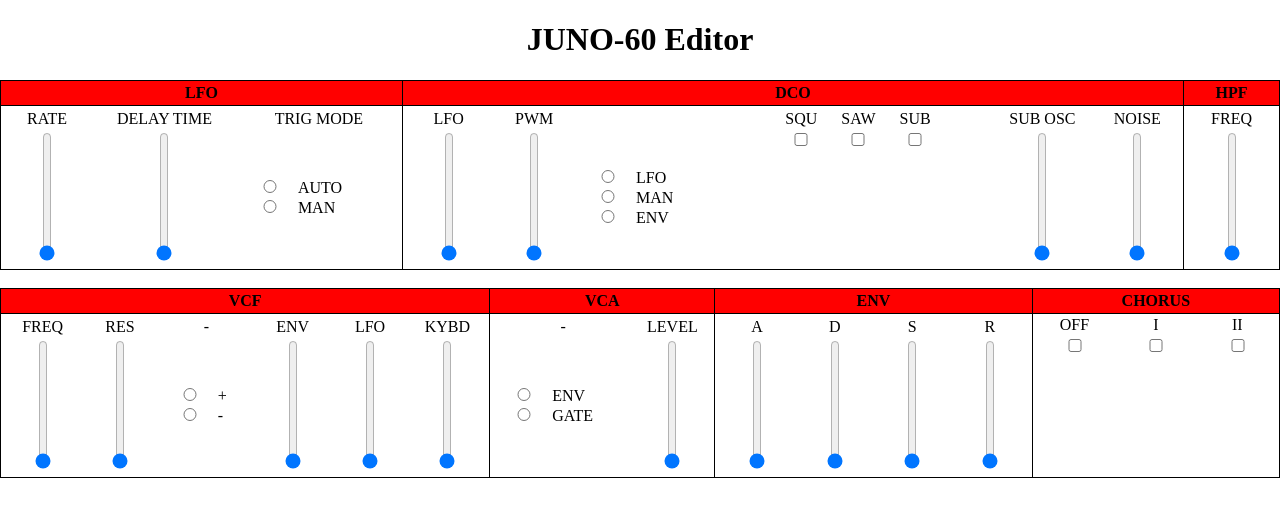
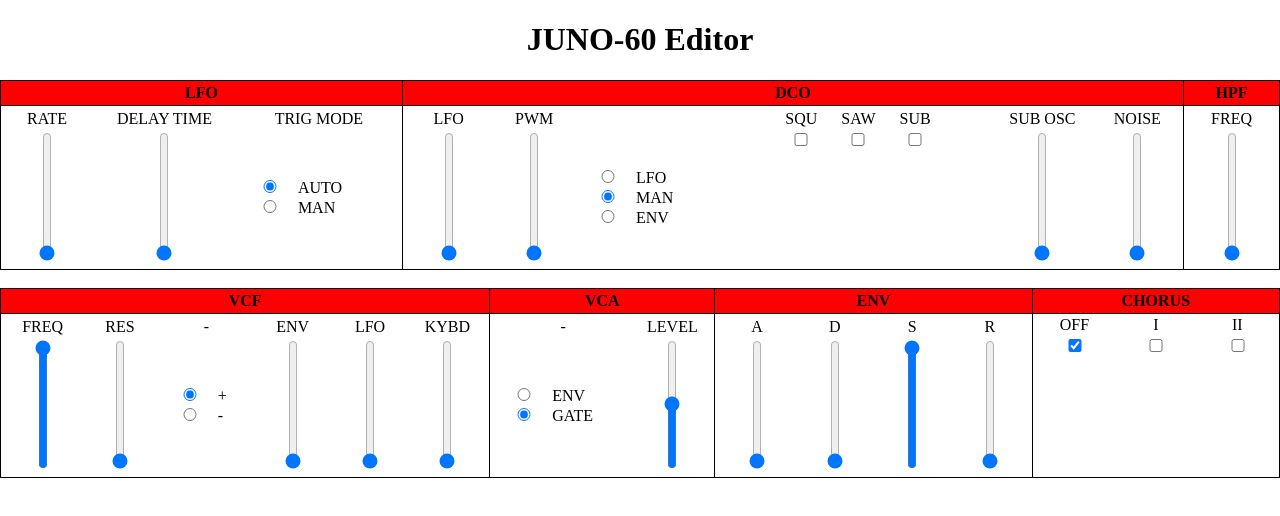
Before and after one commit to Ethan223/JUNO-60_Editor, a React (Create React App) app: page / in a window 1280 px wide. Shown: the top 516 px of the page. Built offline with nearby package versions, Linux system fonts and the light colour scheme.

Commit message:
Set default parameters for silders and buttons

```diff
--- a/src/juno60/Juno60.tsx
+++ b/src/juno60/Juno60.tsx
@@ -74,7 +74,7 @@
                         <input type="range" min="0" max="10" step="0.5" defaultValue="0"></input>
                     </td>
                     <td className="radioButton">
-                        <input type="radio" name="trigMode" value="auto"></input>AUTO<br></br>
+                        <input type="radio" name="trigMode" value="auto" checked></input>AUTO<br></br>
                         <input type="radio" name="trigMode" value="man"></input>MAN<br></br>
                     </td>
                 </tr>
@@ -102,7 +102,7 @@
                     </td>
                     <td className="radioButton">
                         <input type="radio" name="pulseWidthMod" value="lfo"></input>LFO<br></br>
-                        <input type="radio" name="pulseWidthMod" value="manual"></input>MAN<br></br>
+                        <input type="radio" name="pulseWidthMod" value="manual" checked></input>MAN<br></br>
                         <input type="radio" name="pulseWidthMod" value="env"></input>ENV<br></br>
                     </td>
                     <td className="chorus">
@@ -149,13 +149,13 @@
                 </tr>
                 <tr>
                     <td>
-                        <input type="range" min="0" max="10" step="0.5" defaultValue="0"></input>
+                        <input type="range" min="0" max="10" step="0.5" defaultValue="10"></input>
                     </td>
                     <td>
                         <input type="range" min="0" max="10" step="0.5" defaultValue="0"></input>
                     </td>
                     <td className="radioButton">
-                        <input type="radio" name="envPolarity" value="pos"></input>+<br></br>
+                        <input type="radio" name="envPolarity" value="pos" checked></input>+<br></br>
                         <input type="radio" name="envPolarity" value="neg"></input>-<br></br>
                     </td>
                     <td>
@@ -182,10 +182,10 @@
                 <tr>
                     <td className="radioButton">
                         <input type="radio" name="vca" value="env"></input>ENV<br></br>
-                        <input type="radio" name="vca" value="gate"></input>GATE<br></br>
+                        <input type="radio" name="vca" value="gate" checked></input>GATE<br></br>
                     </td>
                     <td>
-                        <input type="range" min="0" max="10" step="0.5" defaultValue="0"></input>
+                        <input type="range" min="0" max="10" step="0.5" defaultValue="5"></input>
                     </td>
                 </tr>
             </table>
@@ -209,7 +209,7 @@
                         <input type="range" min="0" max="10" step="0.5" defaultValue="0"></input>
                     </td>
                     <td>
-                        <input type="range" min="0" max="10" step="0.5" defaultValue="0"></input>
+                        <input type="range" min="0" max="10" step="0.5" defaultValue="10"></input>
                     </td>
                     <td>
                         <input type="range" min="0" max="10" step="0.5" defaultValue="0"></input>
@@ -229,7 +229,7 @@
                 </tr>
                 <tr>
                     <td>
-                        <input type="checkbox"></input>
+                        <input type="checkbox" checked></input>
                     </td>
                     <td>
                         <input type="checkbox"></input>
```
